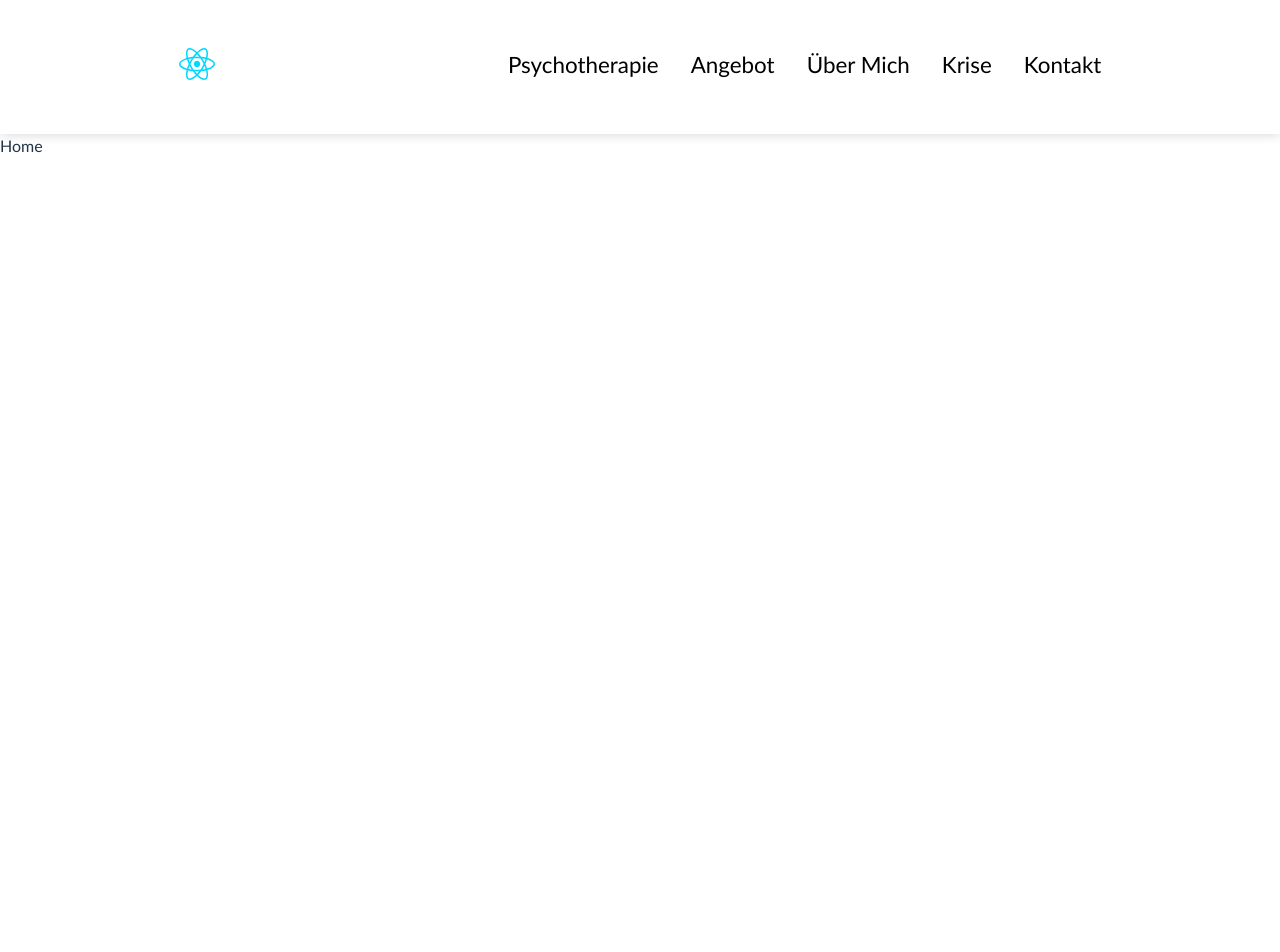
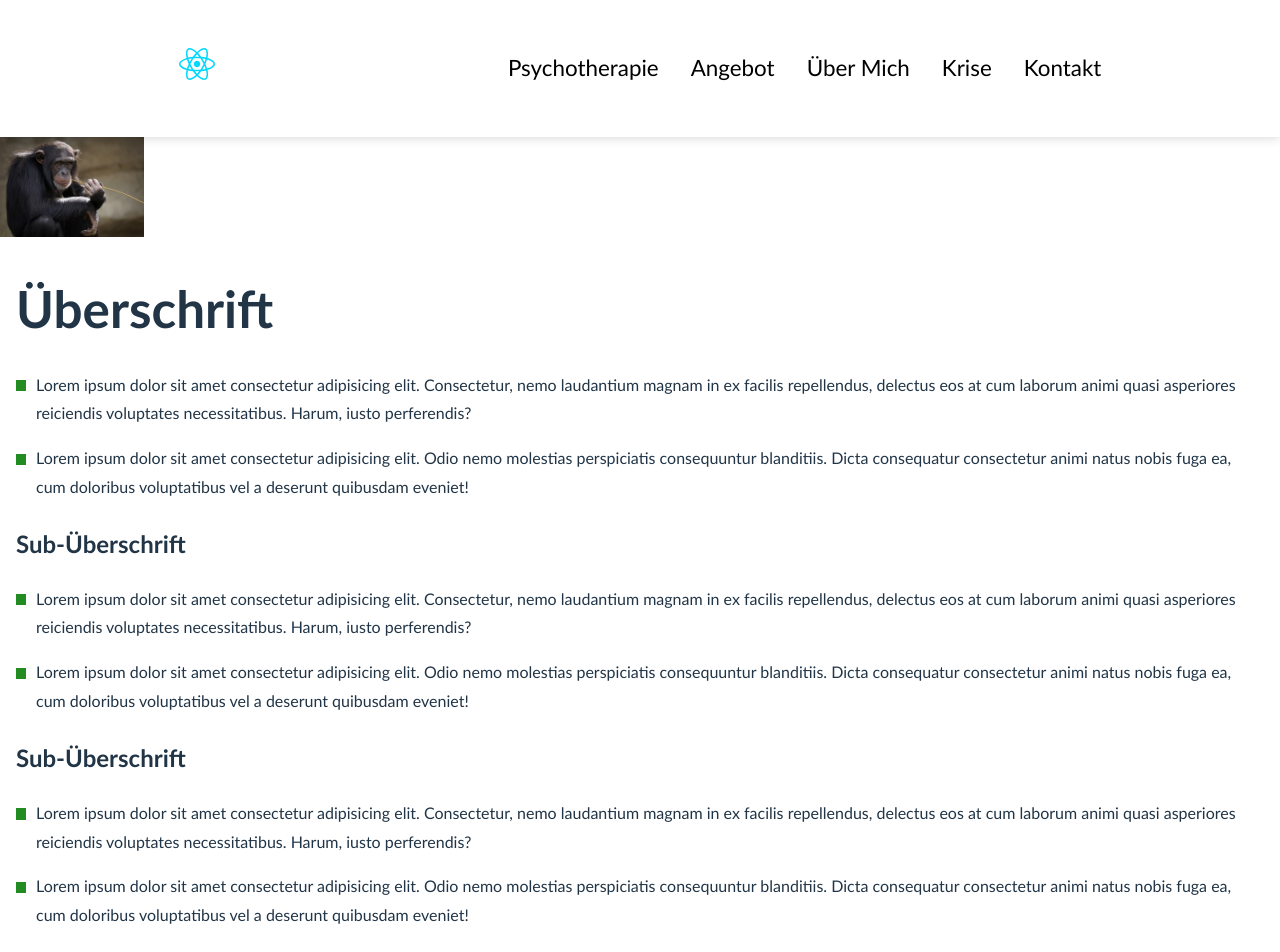
Before and after one commit to dscmari/ak-website, a React (Vite) app: page / in a window 1280 px wide. Shown: the top 952 px of the page. Before the commit the page ends 800 px from the top, so only its background shows below. Built offline with nearby package versions, Linux system fonts and the light colour scheme.

Commit message:
fix navbar and layout home

```diff
--- a/src/App.tsx
+++ b/src/App.tsx
@@ -6,7 +6,7 @@ import Psychotherapy from "./pages/Psychotherapy";
 import Proposals from "./pages/Proposals";
 import Crisis from "./pages/Crisis";
 import Contact from "./pages/Conact";
-
+import Footer from "./components/Footer";
 
 function App() {
   return (
@@ -21,6 +21,7 @@ function App() {
           <Route path="/Krise" element={<Crisis />} />
           <Route path="/Kontakt" element={<Contact />} />
         </Routes>
+        <Footer />
       </Router>
     </>
   );
--- /dev/null
+++ b/src/components/Footer.tsx
@@ -0,0 +1,10 @@
+import React from 'react'
+import '../css/footer.css'
+
+export default function Footer() {
+  return (
+    <div className='footer'>
+        <p>@2024</p>
+    </div>
+  )
+}
--- a/src/components/Navbar.tsx
+++ b/src/components/Navbar.tsx
@@ -28,7 +28,7 @@ export default function Navbar() {
         <div className="logo-burger-container">
           <NavLink to="/">
             <div className="logo">
-              <img src="./src/assets/react.svg" alt="" />
+              <img src="./src/assets/monkey.jpg" alt="Logo von Ann-Kathrin Kraus" style={{height: 50}} />
             </div>
           </NavLink>
           <div id="burger-menu" onClick={toggleMenu}>
@@ -36,6 +36,7 @@ export default function Navbar() {
           </div>
         </div>
         <div className={`items-container burgermenu ${menu ? 'menu-open' : 'menu-closed'}`}>
+          <span className="close-btn" onClick={toggleMenu}>&times;</span>
           <NavLink to="/Psychotherapie">Psychotherapie</NavLink>
           <NavLink to="/Angebot">Angebot</NavLink>
           <NavLink to="/UeberMich">Über Mich</NavLink>
--- /dev/null
+++ b/src/css/footer.css
@@ -0,0 +1,8 @@
+.footer {
+    padding: 2rem;
+    margin-top: 2rem;
+    border-top: solid 1px black;
+}
+.footer p {
+    text-align: center;
+}
--- a/src/css/navigation.css
+++ b/src/css/navigation.css
@@ -15,18 +15,7 @@ nav {
   align-items: start;
 }
 
-.items-container a {
-  color: #000000;
-  font-size: 1.4rem;
-  padding: 1rem;
-  border-radius: 10px;
-  transition: box-shadow 0.3s;
-}
 
-.items-container a:hover {
-  box-shadow: 0 0 11px rgba(33, 33, 33, 0.2);
-  color: #228b22;
-}
 
 .logo {
   padding: 1rem;
@@ -41,6 +30,12 @@ nav {
   .items-container {
     flex-direction: row;
   }
+
+  .items-container a {
+    font-size: 1.4rem;
+    padding: 1rem;
+    color: black;
+  }
 }
 
 /* burger-menu */
@@ -51,12 +46,11 @@ nav {
   margin: 50px;
   overflow: visible;
   position: relative;
-  z-index: 2;
 }
 #burger-menu span,
 #burger-menu span:before,
 #burger-menu span:after {
-  background: #228b22;
+  background: var(--primary-color);
   display: block;
   height: 4px;
   opacity: 1;
@@ -83,40 +77,48 @@ nav {
   width: 20px;
 }
 
-#burger-menu.close span {
-  transform: rotate(-45deg);
-  top: 13px;
-  width: 27px;
+/* menu toggle */
+.burgermenu {
+  position: fixed;
+  top: 0;
+  left: 0;
+  height: 100vh;
+  width: 0;
+  padding-top: 5rem;
+  opacity: 0.9;
+  z-index: 10;
+  overflow-x: hidden;
+  transition: 0.5s;
+  background: rgb(18,0,36);
+  background: linear-gradient(45deg, #228b22, #4caf50, #a5d6a7);
+
 }
-#burger-menu.close span:before {
-  top: 0px;
-  transform: rotate(90deg);
-  width: 27px;
+
+.menu-open {
+  width: 100%;
 }
-#burger-menu.close span:after {
-  top: 0px;
-  left: 0;
-  transform: rotate(90deg);
-  opacity: 0;
+
+.menu-closed {
   width: 0;
 }
 
-.menu-open {
-  position: absolute;
-  left: 20%; /* Slide to center */
-
-  transition: left 0.5s ease-in-out;
+.burgermenu a {
+  padding-left: 4rem;
+  padding-top: 2rem;
+  font-size: 2rem;
+  display: block;
+  white-space: nowrap;
 }
 
-.menu-closed {
+.close-btn {
   position: absolute;
-  left: 100%; /* Start off-screen to the right */
-  transition: left 0.5s ease-in-out, transform 0.5s ease-in-out;
+  top: 0;
+  right: 30px;
+  font-size: 50px;
+  padding: 1rem;
+  color: white;
 }
 
-.burgermenu {
-  width: 500px;
-  background-color: aliceblue;
-  padding: 1rem;
-  margin-top: 1rem;
+.close-btn:hover {
+   cursor: pointer;
 }
--- a/src/index.css
+++ b/src/index.css
@@ -17,7 +17,7 @@
 
 :root {
   font-family: 'Lato', sans-serif;
-  line-height: 1.5;
+  line-height: 1.8;
   font-weight: 400;
 
   color-scheme: light dark;
@@ -28,15 +28,14 @@
   text-rendering: optimizeLegibility;
   -webkit-font-smoothing: antialiased;
   -moz-osx-font-smoothing: grayscale;
+
+  --primary-color: #228b22; /* Waldgrün */
 }
 
 a {
   font-weight: 500;
-  color: #646cff;
+  color: black;
   text-decoration: inherit;
-}
-a:hover {
-  color: #535bf2;
 }
 
 body {
@@ -45,7 +44,7 @@ body {
   flex-direction: column;
   min-width: 320px;
   min-height: 100vh;
-  overflow: hidden;
+
 }
 
 h1 {
@@ -77,10 +76,30 @@ button:focus-visible {
     color: #213547;
     background-color: #ffffff;
   }
-  a:hover {
-    color: #747bff;
+  a {
+    color: white;
   }
   button {
     background-color: #f9f9f9;
   }
 }
+
+.text-container {
+  margin: 1rem;
+}
+
+/* underline span */
+.text-container p {
+  position: relative; /* Ensure the pseudo-element is positioned relative to the <p> tag */
+  padding-left: 20px; /* Add padding to make space for the green element */
+}
+
+.text-container p::before {
+  content: "";
+  position: absolute;
+  left: 0;
+  top: 0.6em; /* Adjust based on the vertical alignment of the text */
+  width: 10px; /* Adjust the thickness of the green element */
+  height: 0.7rem; /* Adjust the height to match the line height of the text */
+  background-color: #228b22; /* Green color */
+}
--- a/src/pages/Home.tsx
+++ b/src/pages/Home.tsx
@@ -1,7 +1,61 @@
-import React from 'react'
+import React from "react";
 
 export default function Home() {
   return (
-    <div>Home</div>
-  )
+    <div>
+      <div>
+        <img
+          src="./src/assets/monkey.jpg"
+          alt="Ann-Kathrin Kraus"
+          style={{ height: "100px" }}
+        />
+      </div>
+      <div className="text-container">
+        <h1>Überschrift</h1>
+        <p>
+          <span className="underline-span"></span>
+          Lorem ipsum dolor sit amet consectetur adipisicing elit. Consectetur,
+          nemo laudantium magnam in ex facilis repellendus, delectus eos at cum
+          laborum animi quasi asperiores reiciendis voluptates necessitatibus.
+          Harum, iusto perferendis?
+        </p>
+        <p>
+          Lorem ipsum dolor sit amet consectetur adipisicing elit. Odio nemo
+          molestias perspiciatis consequuntur blanditiis. Dicta consequatur
+          consectetur animi natus nobis fuga ea, cum doloribus voluptatibus vel
+          a deserunt quibusdam eveniet!
+        </p>
+      </div>
+      <div className="text-container">
+        <h2>Sub-Überschrift</h2>
+        <p>
+          Lorem ipsum dolor sit amet consectetur adipisicing elit. Consectetur,
+          nemo laudantium magnam in ex facilis repellendus, delectus eos at cum
+          laborum animi quasi asperiores reiciendis voluptates necessitatibus.
+          Harum, iusto perferendis?
+        </p>
+        <p>
+          Lorem ipsum dolor sit amet consectetur adipisicing elit. Odio nemo
+          molestias perspiciatis consequuntur blanditiis. Dicta consequatur
+          consectetur animi natus nobis fuga ea, cum doloribus voluptatibus vel
+          a deserunt quibusdam eveniet!
+        </p>
+      </div>
+      <div className="text-container">
+        <h2>Sub-Überschrift</h2>
+        <p>
+          Lorem ipsum dolor sit amet consectetur adipisicing elit. Consectetur,
+          nemo laudantium magnam in ex facilis repellendus, delectus eos at cum
+          laborum animi quasi asperiores reiciendis voluptates necessitatibus.
+          Harum, iusto perferendis?
+        </p>
+        <p>
+          Lorem ipsum dolor sit amet consectetur adipisicing elit. Odio nemo
+          molestias perspiciatis consequuntur blanditiis. Dicta consequatur
+          consectetur animi natus nobis fuga ea, cum doloribus voluptatibus vel
+          a deserunt quibusdam eveniet!
+        </p>
+      </div>
+    </div>
+  );
 }
```
Also changed, not shown: public/monkey.jpg (added), src/assets/monkey.jpg (added).
